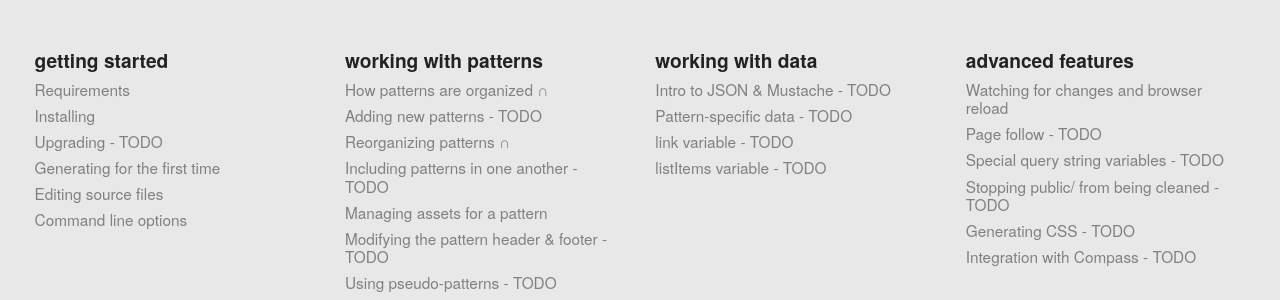
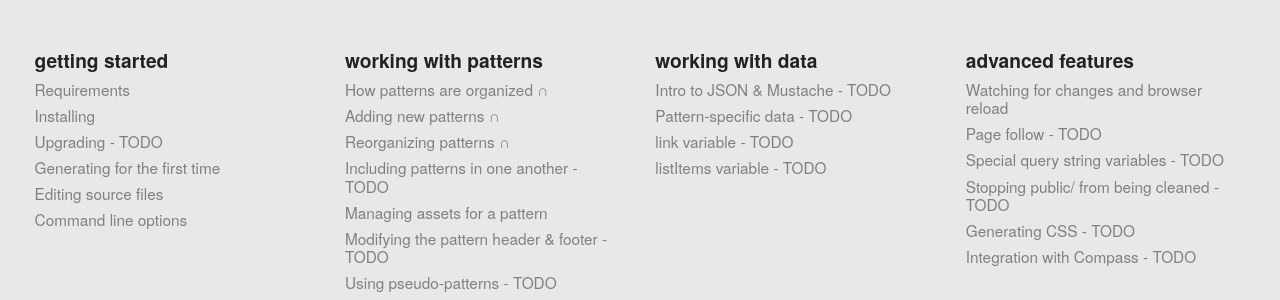
Before and after one commit to pattern-lab/website, a Jekyll site: the page built from patternlabsite/docs/index.html, in a window 1280 px wide. Shown: the part 977-1277 px from the top of the page. Built offline with Jekyll 4.4.1, drawn with Linux system fonts in a browser that asks for light colours; Markdown is read by kramdown in place of the engine named in the settings; comment, search, counter and statistics services are not loaded.

Commit message:
adding new patterns. closes #9

```diff
--- a/patternlabsite/_includes/docs-navigation-node.html
+++ b/patternlabsite/_includes/docs-navigation-node.html
@@ -15,7 +15,7 @@
 			<h4 class="docs-nav-title">Working with Patterns</h4>
 			<ul class="docs-nav-list">
 				<li><a href="/docs/pattern-organization.html">How patterns are organized &cap;</a></li>
-				<li><a href="/docs/pattern-add-new.html">Adding new patterns - TODO</a></li>
+				<li><a href="/docs/pattern-add-new.html">Adding new patterns &cap;</a></li>
 				<li><a href="/docs/pattern-reorganizing.html">Reorganizing patterns &cap;</a></li>
 				<li><a href="/docs/pattern-including.html">Including patterns in one another - TODO</a></li>
 				<li><a href="/docs/node/pattern-managing-assets.html">Managing assets for a pattern</a></li>
```
